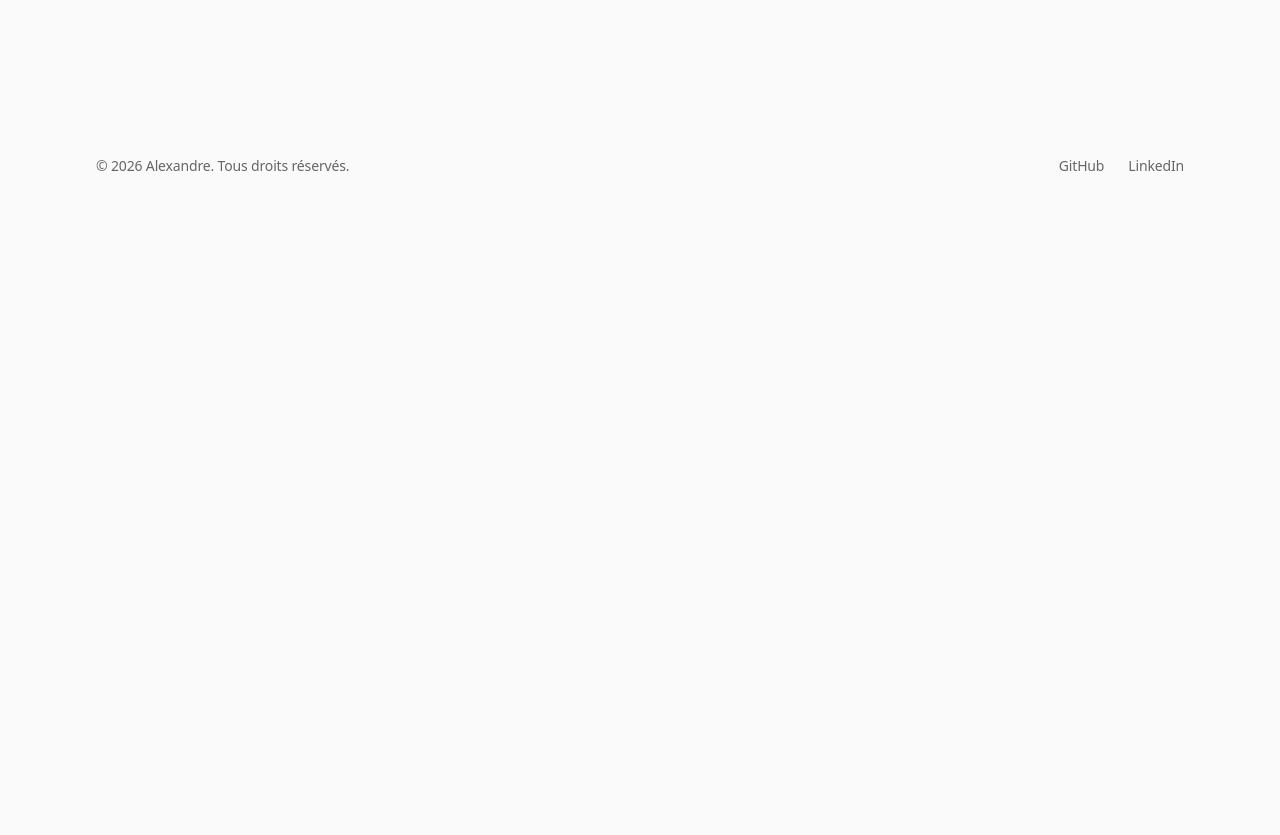
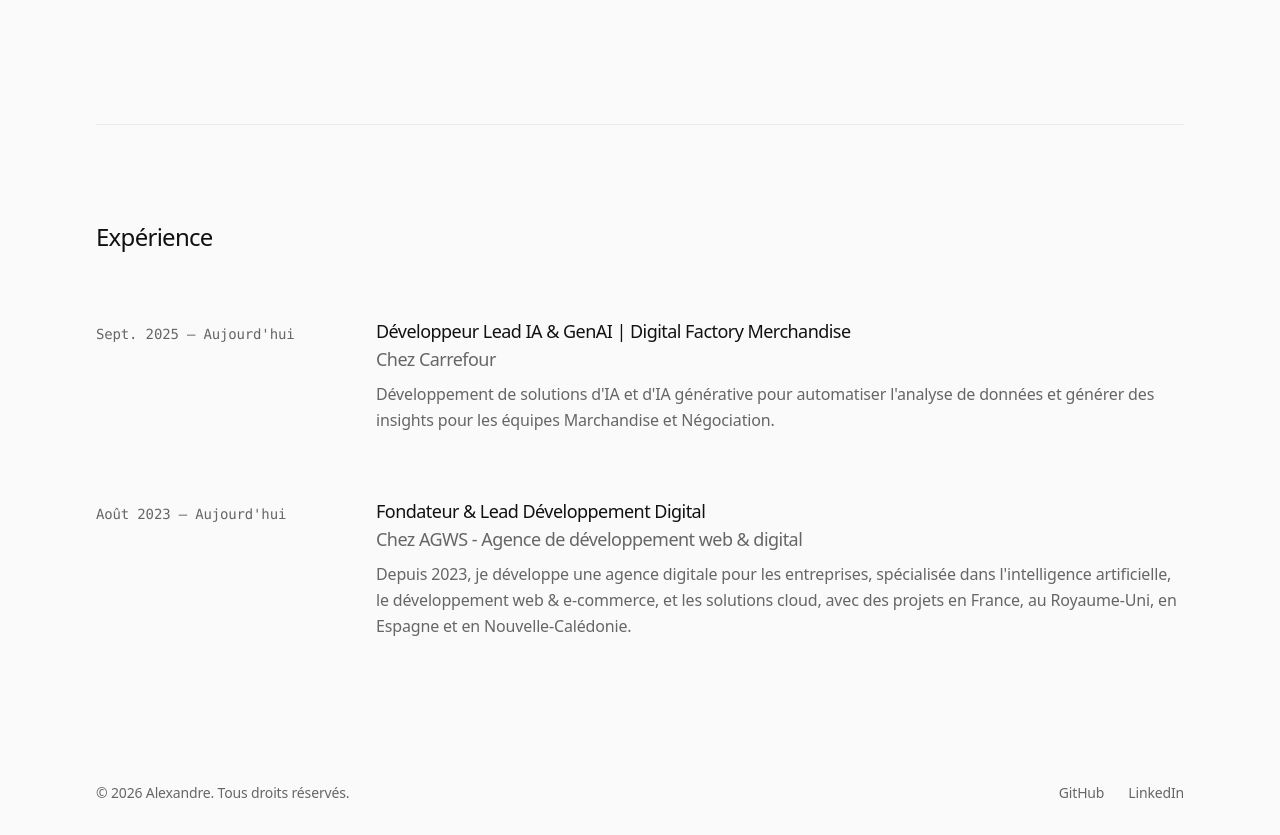
Before and after one commit to grssalex/portfolio_v3, a Next.js app: page / in a window 1280 px wide. Shown: the part 1120-1955 px from the top of the page. Before the commit the page ends 1328 px from the top, so only its background shows below. Built offline with nearby package versions, Linux system fonts and the light colour scheme.

Commit message:
[UPDATE] Création de la section Expérience avec données Carrefour et AGWS
Made-with: Cursor

```diff
--- a/src/app/page.tsx
+++ b/src/app/page.tsx
@@ -1,9 +1,11 @@
 import Hero from "@/components/hero/Hero";
+import Experience from "@/components/experience/Experience";
 
 export default function Home() {
   return (
     <div className="flex flex-col w-full">
       <Hero />
+      <Experience />
     </div>
   );
 }
--- /dev/null
+++ b/src/components/experience/Experience.tsx
@@ -0,0 +1,95 @@
+"use client";
+
+import { motion } from "framer-motion";
+
+const experiences = [
+  {
+    id: "carrefour",
+    company: "Carrefour",
+    role: "Développeur Lead IA & GenAI | Digital Factory Merchandise",
+    date: "Sept. 2025 — Aujourd'hui",
+    location: "Massy, Île-de-France, France",
+    description: "Développement de solutions d'IA et d'IA générative pour automatiser l'analyse de données et générer des insights pour les équipes Marchandise et Négociation.",
+    skills: ["Développement d'IA", "Google Cloud Platform (GCP)"],
+    missions: [
+      {
+        title: "Datashopper – (Carrefour World Trade) Genève, Suisse",
+        desc: "Création d'une interface conversationnelle permettant d'interroger la donnée simplement (type \"chat avec la data\"), afin de rendre l'analyse accessible sans passer par des dashboards complexes.",
+        tech: "Looker, Gemini Data API, Gemini API, Anthropic API, Lite-llm"
+      },
+      {
+        title: "Catman - Intégration IA",
+        desc: "Développement d'un outil d'analyse data par IA dédié aux performances produits et catégories, visant à faciliter l'accès aux insights métiers et améliorer la prise de décision grâce à l'intelligence artificielle.",
+        tech: "BigQuery, Gemini & N8N"
+      }
+    ]
+  },
+  {
+    id: "agws",
+    company: "AGWS - Agence de développement web & digital",
+    role: "Fondateur & Lead Développement Digital",
+    date: "Août 2023 — Aujourd'hui",
+    location: "Paris et périphérie · Hybride",
+    description: "Depuis 2023, je développe une agence digitale pour les entreprises, spécialisée dans l'intelligence artificielle, le développement web & e-commerce, et les solutions cloud, avec des projets en France, au Royaume-Uni, en Espagne et en Nouvelle-Calédonie.",
+    skills: ["Web Development", "AI Solutions", "Cloud Architecture"],
+    missions: [
+      {
+        title: "TalentFindr - Développeur en Intelligence Artificielle",
+        date: "Mars 2026 — Aujourd'hui",
+        desc: "J'ai rejoint TalentFindr et les équipes dirigées par Georges Garnier à temps partiel pour contribuer à l'accélération de la croissance de l'entreprise. Mon travail se concentre sur l'amélioration et l'évolution des systèmes d'IA existants tout en contribuant au développement de nouvelles solutions qui renforcent les capacités et les performances globales de la plateforme."
+      },
+      {
+        title: "Setup NC - Spécialiste en Maintenance Web",
+        date: "Janv. 2026 — Aujourd'hui",
+        desc: "Je collabore avec Setup NC, une entreprise basée en Nouvelle-Calédonie, pour la maintenance et la gestion de plusieurs sites web. Mon rôle inclut la gestion des mises à jour techniques, la résolution des problèmes, l'optimisation des performances et la garantie de la stabilité et de la disponibilité des plateformes."
+      }
+    ]
+  },
+];
+
+export default function Experience() {
+  return (
+    <section id="experiences" className="py-24 border-t border-[#EAEAEA] dark:border-[#222222]">
+      <motion.div
+        initial={{ opacity: 0, y: 10 }}
+        whileInView={{ opacity: 1, y: 0 }}
+        viewport={{ once: true }}
+        transition={{ duration: 0.5 }}
+        className="mb-16"
+      >
+        <h2 className="text-2xl font-medium text-[#111111] dark:text-[#EDEDED] mb-2">
+          Expérience
+        </h2>
+      </motion.div>
+
+      <div className="space-y-12">
+        {experiences.map((exp, index) => (
+          <motion.div
+            key={exp.id}
+            initial={{ opacity: 0, y: 10 }}
+            whileInView={{ opacity: 1, y: 0 }}
+            viewport={{ once: true }}
+            transition={{ duration: 0.5, delay: index * 0.1 }}
+            className="grid grid-cols-1 md:grid-cols-4 gap-4 md:gap-8 group"
+          >
+            <div className="md:col-span-1 pt-1">
+              <span className="text-sm text-[#666666] dark:text-[#888888] font-mono">
+                {exp.date}
+              </span>
+            </div>
+
+            <div className="md:col-span-3">
+              <h3 className="text-lg font-medium text-[#111111] dark:text-[#EDEDED] mb-1">
+                {exp.role} <br />
+                <span className="text-[#666666] dark:text-[#888888]">Chez {exp.company}</span>
+              </h3>
+              <p className="text-[#666666] dark:text-[#888888] leading-relaxed text-sm sm:text-base font-light mb-4 mt-2">
+                {exp.description}
+              </p>
+            </div>
+          </motion.div>
+        ))}
+      </div>
+    </section>
+  );
+}
```
